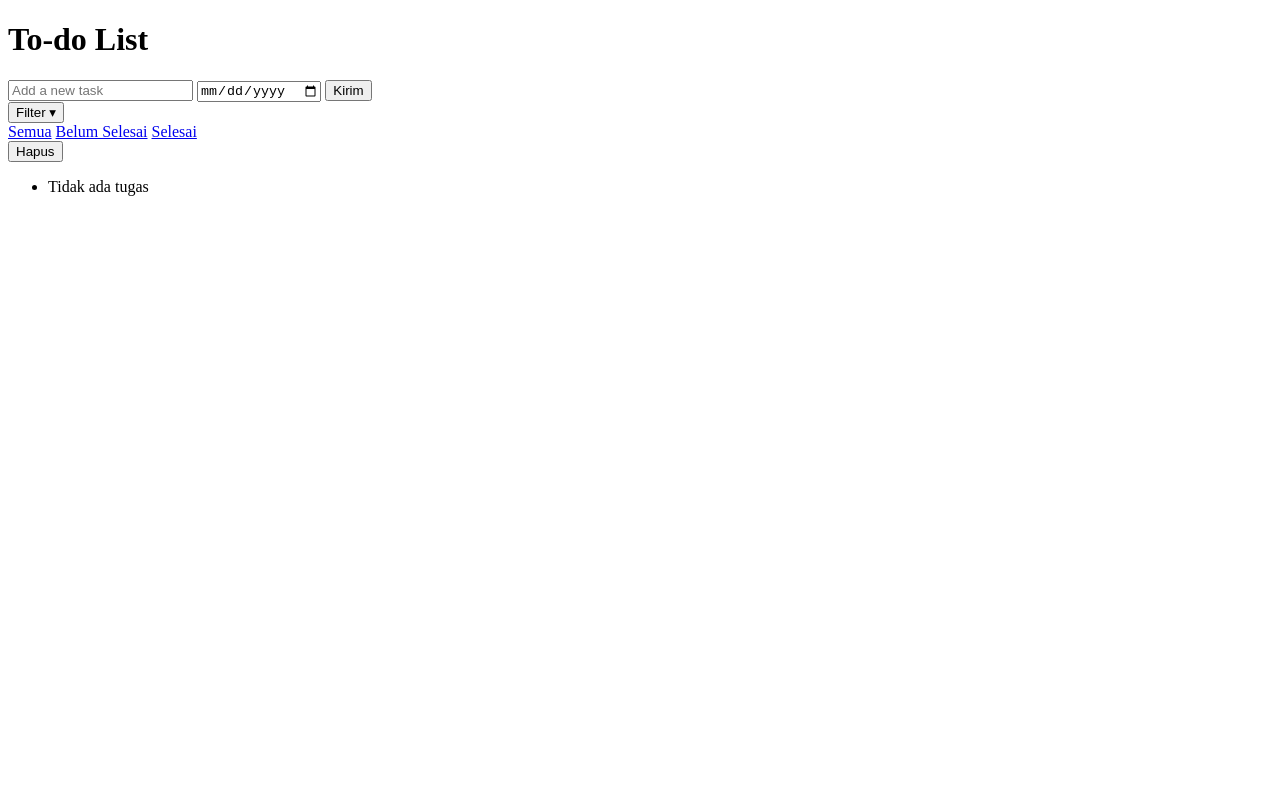
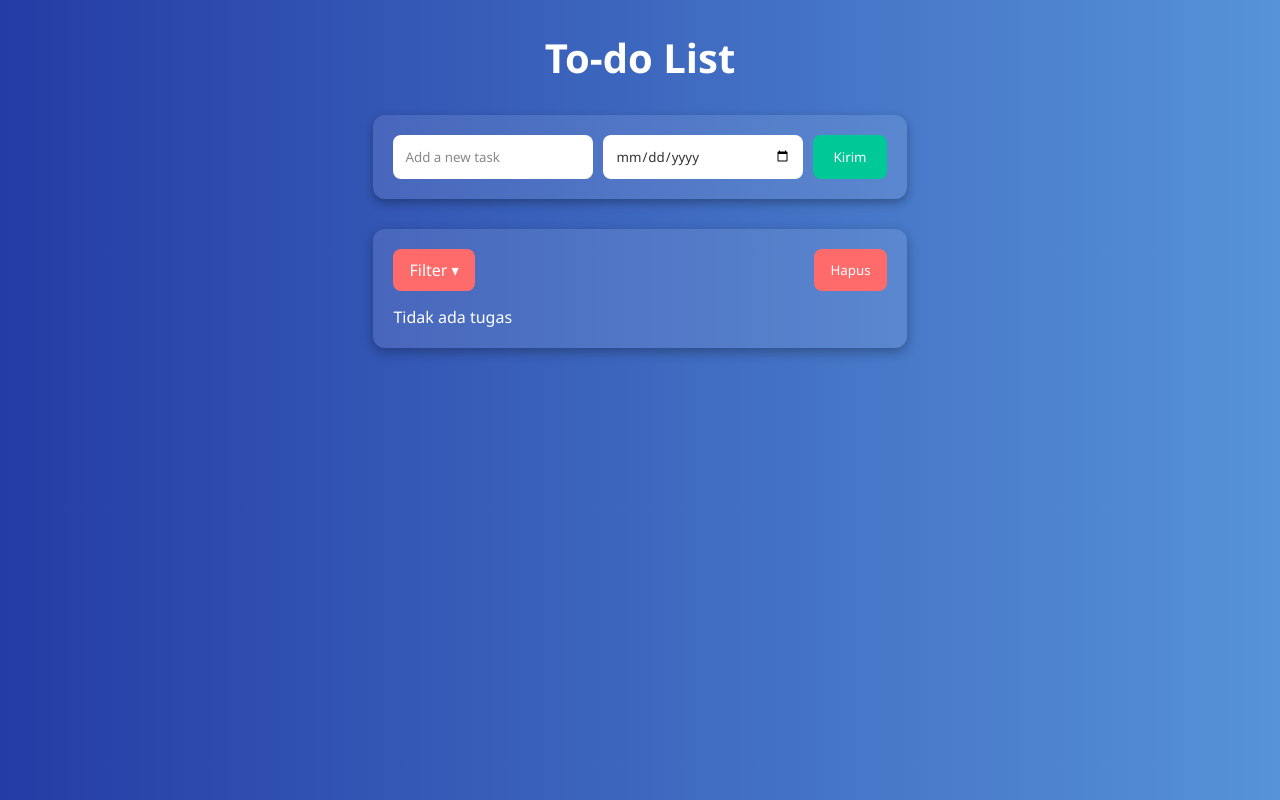
Before and after one commit to Revou-Coding-Camp/codingcamp-21-jul-25-reynn10, a plain HTML site: page index.html in a window 1280 px wide. Drawn offline with Linux system fonts and the light colour scheme; the site is published under a folder, as on GitHub Pages, so addresses that start at the root find nothing.

Commit message:
Update index.html

```diff
--- a/index.html
+++ b/index.html
@@ -4,7 +4,7 @@
     <meta charset="UTF-8">
     <meta name="viewport" content="width=device-width, initial-scale=1.0">
     <title>My Todo List</title>
-    <link rel="stylesheet" href="/css/style.css">
+    <link rel="stylesheet" href="css/style.css">
 </head>
 <body>
     <header>
@@ -37,6 +37,6 @@
         </section>
     </main>
 
-    <script src="/js/scripts.js"></script>
+    <script src="js/scripts.js"></script>
 </body>
 </html>
```
